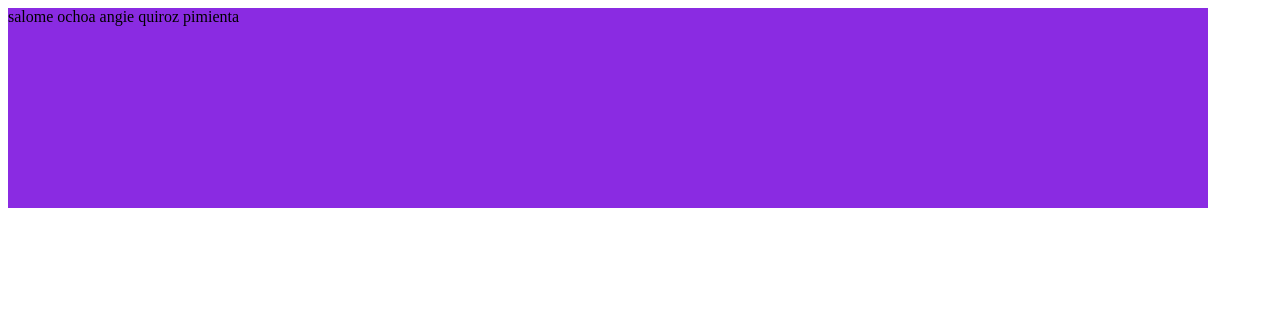
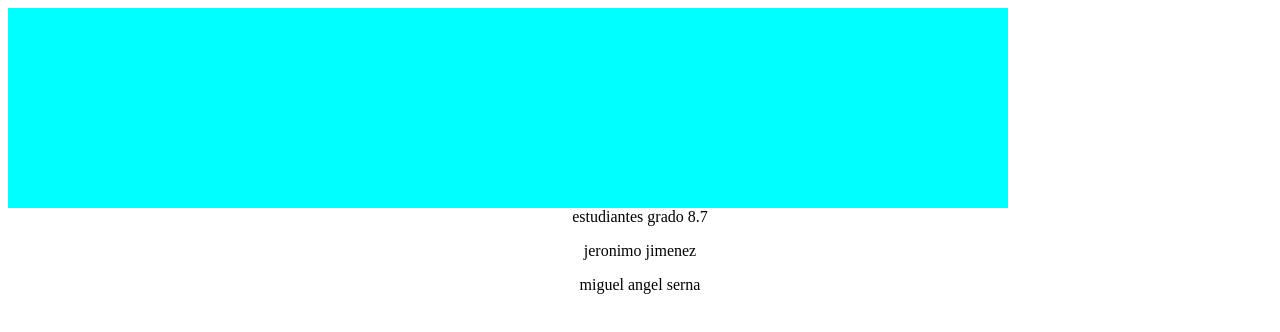
Before and after one commit to sernamiguel12/pagina-8.7, a plain HTML site: page index.html in a window 1280 px wide. Drawn offline with Linux system fonts and the light colour scheme.

Commit message:
actualización 3 18/03/2024

```diff
--- a/index.html
+++ b/index.html
@@ -2,14 +2,24 @@
 <html lang="en">
 <head>
     <meta charset="UTF-8">
+    <meta http-equiv="X-UA-Compatible" content="IE=edge">
     <meta name="viewport" content="width=device-width, initial-scale=1.0">
     <title>Document</title>
     <link rel="stylesheet" href="temas.css">
 </head>
 <body>
-  <div  class="contenedor">
-    salome ochoa
-    angie quiroz pimienta
-  </div>
+<div  class="contenedor"></div>
+
+      <center>
+        estudiantes grado 8.7
+      <p>  jeronimo jimenez
+
+      </p>
+        miguel angel serna
+      </center>
+
+
+
+
 </body>
 </html>
--- a/temas.css
+++ b/temas.css
@@ -1,8 +1,8 @@
 .contenedor{
+width: 1000px;
+height: 200px;
+background-color: aqua;
 
-width: 1200px;
-height: 200px;
-background-color: blueviolet;
 
 
 
```
